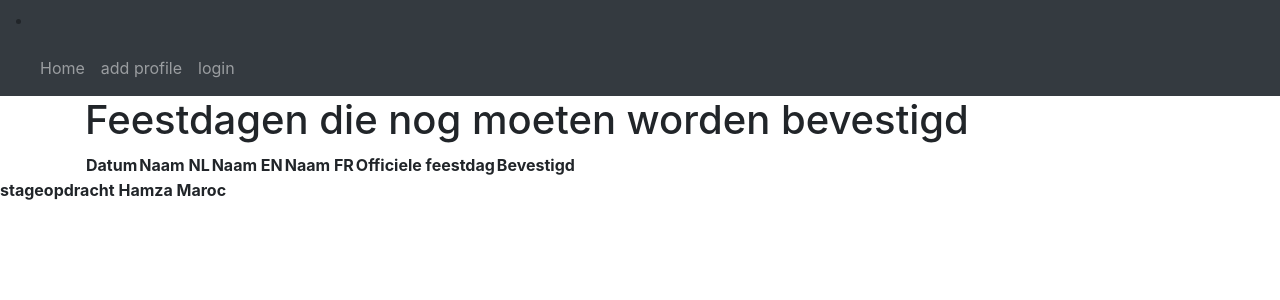
After one commit to Maroc7/stageopdracht, a Flask app: page /bevestigen in a window 1280 px wide. The commit adds this page. Shown: the top 300 px of the page. Run offline with Flask 3, Linux system fonts and the light colour scheme; lists and menus that the app fills with data are empty; parts of the project's set-up code (start-up, migrations or seed data) failed here and were passed over; some libraries are stand-ins or nearby versions.

Commit message:
aanvraag feestad bevestigen

```diff
--- /dev/null
+++ b/feestdag_aanvraag.csv
@@ -0,0 +1 @@
+Datum,Naam NL,Naam EN,Naam FR,Officiële feestdag,bevestigd
--- /dev/null
+++ b/website/templates/bevestigen.html
@@ -0,0 +1,37 @@
+{% extends "base.html" %}
+{% block title %}Home{% endblock %}
+{% block content %}
+    <h1>Feestdagen die nog moeten worden bevestigd</h1>
+    <table>
+        <thead>
+            <tr>
+                <th>Datum</th>
+                <th>Naam NL</th>
+                <th>Naam EN</th>
+                <th>Naam FR</th>
+                <th>Officiele feestdag</th>
+                <th>Bevestigd</th>
+                <th></th>
+            </tr>
+        </thead>
+        <tbody>
+            {% for feestdag in data %}
+                <tr>
+                    <td>{{ feestdag['Datum'] }}</td>
+                    <td>{{ feestdag['Naam NL'] }}</td>
+                    <td>{{ feestdag['Naam EN'] }}</td>
+                    <td>{{ feestdag['Naam FR'] }}</td>
+                    <td>{{ feestdag['Officiële feestdag'] }}</td>
+                    <td>{{ feestdag['bevestigd'] }}</td>
+                    <td>
+                        {% if feestdag['bevestigd'] == "in behandeling" %}
+                            <form  action="{{ url_for("views.bevestig_feestdag", datum=feestdag['Datum']) }}" method="POST">
+                                <button type="submit">Bevestigen</button>
+                            </form>
+                        {% endif %}
+                    </td>
+                </tr>
+            {% endfor %}
+        </tbody>
+    </table>
+{% endblock %}
--- a/website/templates/feestdag.html
+++ b/website/templates/feestdag.html
@@ -10,19 +10,21 @@
       <th>Naam EN</th>
       <th>Naam FR</th>
       <th>Officieel</th>
+
     </tr>
   </thead>
   <tbody>
     {% for row in data %}
+
     <tr>
       <td>{{ row['Datum'] }}</td>
       <td>{{ row['Naam NL'] }}</td>
       <td>{{ row['Naam EN'] }}</td>
       <td>{{ row['Naam FR'] }}</td>
       <td>{{ row['Officiële feestdag'] }}</td>
+
     </tr>
     {% endfor %}
-
     Welcome {{ current_user.name }}
   </tbody>
 </table>
--- a/website/templates/includes/header.html
+++ b/website/templates/includes/header.html
@@ -14,6 +14,8 @@
         {% if current_user.role == "beheerder" %}
         <a class="nav-item nav-link" id="show_profile" href="/show_profiles">profiles</a>
         <a class="nav-item nav-link" id="show_profile" href="/feestdag/edit">bewerk feestdagen</a>
+        <a class="nav-item nav-link" id="bevestig" href="/bevestigen">bevestig feestdagen</a>
+
 
         </div>
 
--- a/website/views.py
+++ b/website/views.py
@@ -32,15 +32,17 @@
     naam_en = request.form['naam_en']
     naam_fr = request.form['naam_fr']
     is_officieel = request.form.get('is_officieel')
+    bevestigd = "in behandeling"
     if is_officieel is not None:
         is_officieel = True
     else:
         is_officieel = False
     # sla de gegevens op in de CSV
-    with open('feestdag.csv', 'a', newline='', encoding="utf-8")as csvfile:
-        fieldnames = ['datum', 'naam_nl', 'naam_en', 'naam_fr', 'is_officieel']
+    with open('feestdag_aanvraag.csv', 'a', newline='', encoding="utf-8")as csvfile:
+        fieldnames = ['datum', 'naam_nl', 'naam_en', 'naam_fr', 'is_officieel','bevestigd']
         writer = csv.DictWriter(csvfile, fieldnames=fieldnames)
-        writer.writerow({'datum': datum, 'naam_nl': naam_nl, 'naam_en': naam_en, 'naam_fr': naam_fr, 'is_officieel': is_officieel})
+        writer.writerow({'datum': datum, 'naam_nl': naam_nl, 'naam_en': naam_en, 'naam_fr': naam_fr, 'is_officieel': is_officieel, 'bevestigd' : bevestigd})
+        flash("Aanvraag feestdag is verstuurd!, succes")
     return redirect(url_for('views.feestdag'))
 
 
@@ -101,3 +103,48 @@
 
     # render het formulier om feestdagen te bewerken
     return render_template('beheerder_editcsv.html', feestdagen=feestdagen)
+
+
+
+@views.route('/bevestigen', methods=['GET', 'POST'])
+def bevestigen():
+    df = pd.read_csv('feestdag_aanvraag.csv',encoding="utf-8")
+    data = df.to_dict('records')
+    return render_template('bevestigen.html', data=data)
+
+
+@views.route('/bevestig-feestdag/<datum>', methods=['POST'])
+def bevestig_feestdag(datum):
+       # controleer of de gebruiker een beheerder is
+    if not current_user.is_authenticated or current_user.role != 'beheerder':
+        return redirect(url_for('auth.login'))
+
+    # haal de gegevens van de bevestigde feestdag op
+    with open('feestdag_aanvraag.csv', 'r', newline='', encoding='utf-8') as csvfile:
+        reader = csv.DictReader(csvfile)
+        feestdagen = [row for row in reader]
+        feestdag = next((row for row in feestdagen if row['Datum'] == datum), None)
+
+    # voeg de feestdag toe aan het andere CSV-bestand
+    with open('feestdag.csv', 'a', newline='', encoding='utf-8') as csvfile:
+        fieldnames = ['Datum', 'Naam NL', 'Naam EN', 'Naam FR', 'Officiële feestdag']
+        writer = csv.DictWriter(csvfile, fieldnames=fieldnames)
+        for row in feestdagen:
+            if row['Datum'] == datum:
+                row.pop('bevestigd', None)
+                writer.writerow(row)
+                verwijder_feestdag(datum)
+    flash("Feestdag is bevestigd", "succes")
+    return render_template("feestdag.html")
+
+
+def verwijder_feestdag(datum):
+    with open('feestdag_aanvraag.csv', 'r', newline='', encoding='utf-8') as csvfile:
+        reader = csv.DictReader(csvfile)
+        feestdagen = [row for row in reader if row['Datum'] != datum]
+    with open('feestdag_aanvraag.csv', 'w', newline='', encoding='utf-8') as csvfile:
+        fieldnames = ['Datum', 'Naam NL', 'Naam EN', 'Naam FR', 'Officiële feestdag', 'bevestigd']
+        writer = csv.DictWriter(csvfile, fieldnames=fieldnames)
+        writer.writeheader()
+        for row in feestdagen:
+            writer.writerow(row)
```
Also changed, not shown: feestdag.csv (+23 -11 lines), website/templates/beheerder_editcsv.html (+10 -1 lines), website/templates/index.html (+11 -2 lines), website/auth.py (line endings or trailing spaces).
